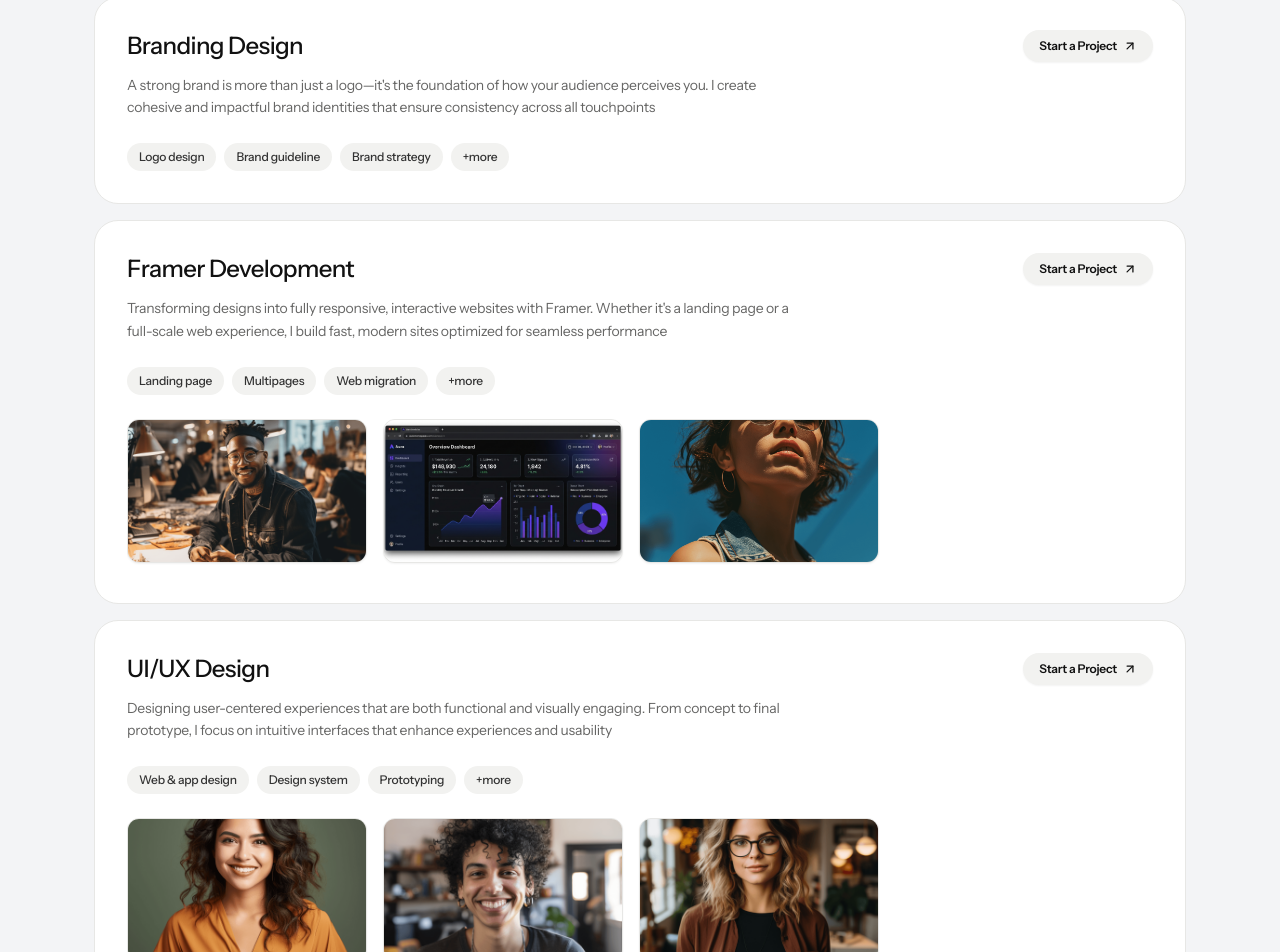
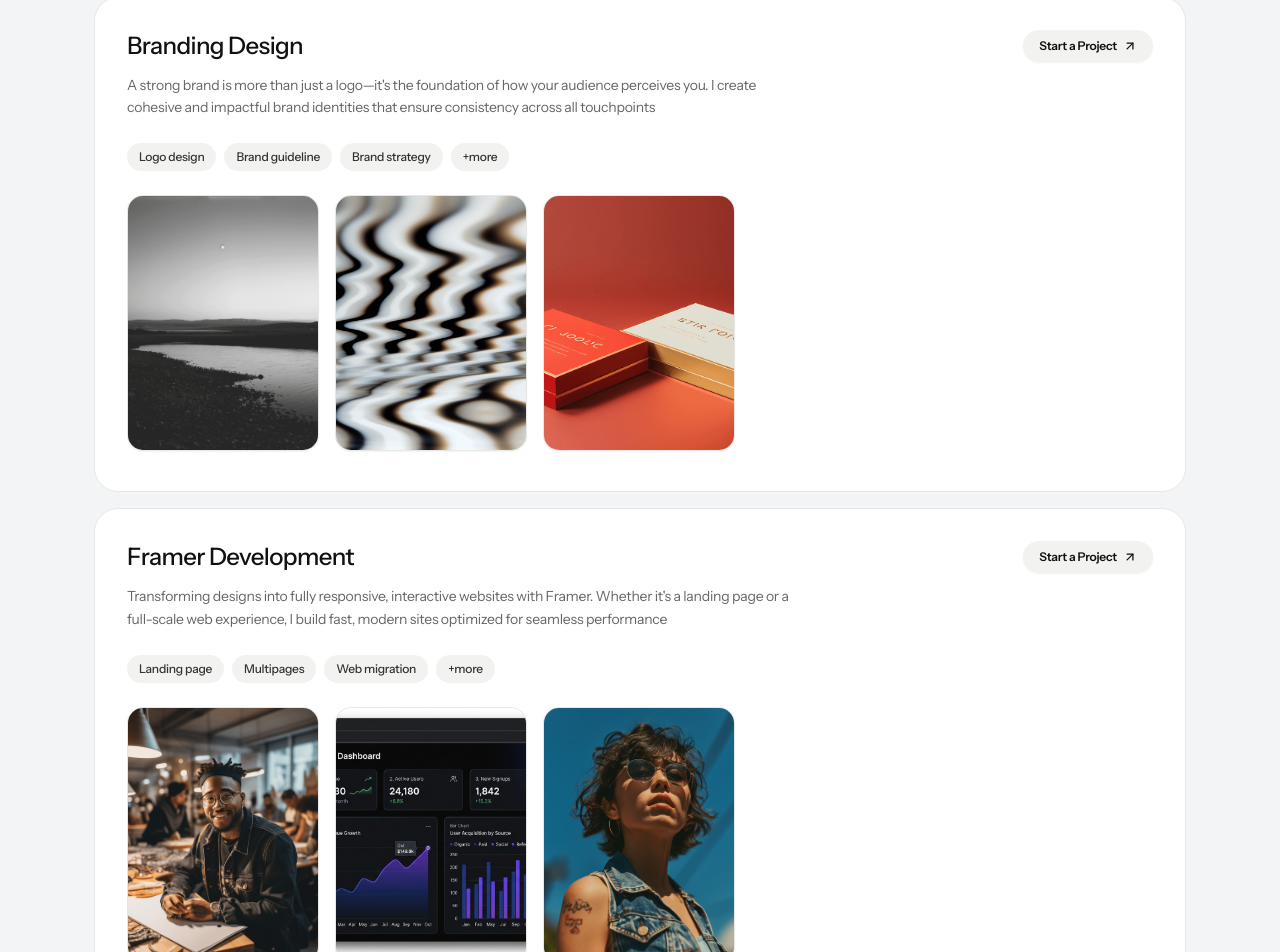
Before and after one commit to TeeJay980/portfolio, a React (Vite) app: page / in a window 1280 px wide. Shown: the part 3499-4451 px from the top of the page. Built offline with nearby package versions, Linux system fonts and the light colour scheme.

Commit message:
style: set service showcase preview mockups to portrait format

```diff
--- a/src/components/sections/Services.jsx
+++ b/src/components/sections/Services.jsx
@@ -103,6 +103,22 @@ export const Services = ({ onOpenBooking }) => {
               </span>
             ))}
           </div>
+
+          {/* Portrait Thumbnail Showcase */}
+          <div className="mt-6 flex items-center gap-4 overflow-x-auto pb-2 scrollbar-none">
+            {['/images/luzia_img_13.png', '/images/luzia_img_14.png', '/images/luzia_img_15.png'].map((imgSrc, i) => (
+              <div
+                key={i}
+                className="rounded-2xl overflow-hidden h-56 sm:h-64 w-40 sm:w-48 border border-[#E7E7E5] flex-shrink-0 bg-[#F2F2F0] shadow-sm hover:scale-[1.02] transition-transform duration-200"
+              >
+                <img
+                  src={imgSrc}
+                  alt="Example work of branding design"
+                  className="w-full h-full object-cover"
+                />
+              </div>
+            ))}
+          </div>
         </motion.div>
 
 
@@ -144,12 +160,12 @@ export const Services = ({ onOpenBooking }) => {
             ))}
           </div>
 
-          {/* Thumbnail row below tags */}
+          {/* Portrait Thumbnail Showcase */}
           <div className="mt-6 flex items-center gap-4 overflow-x-auto pb-2 scrollbar-none">
             {['/images/luzia_img_8.png', '/images/luzia_img_4.webp', '/images/luzia_img_9.png'].map((imgSrc, i) => (
               <div
                 key={i}
-                className="rounded-xl overflow-hidden h-36 w-60 border border-[#E7E7E5] flex-shrink-0 bg-[#F2F2F0] shadow-sm hover:scale-[1.02] transition-transform duration-200"
+                className="rounded-2xl overflow-hidden h-56 sm:h-64 w-40 sm:w-48 border border-[#E7E7E5] flex-shrink-0 bg-[#F2F2F0] shadow-sm hover:scale-[1.02] transition-transform duration-200"
               >
                 <img
                   src={imgSrc}
@@ -200,12 +216,12 @@ export const Services = ({ onOpenBooking }) => {
             ))}
           </div>
 
-          {/* Thumbnail row below tags */}
+          {/* Portrait Thumbnail Showcase */}
           <div className="mt-6 flex items-center gap-4 overflow-x-auto pb-2 scrollbar-none">
             {['/images/luzia_img_10.png', '/images/luzia_img_11.png', '/images/luzia_img_12.png'].map((imgSrc, i) => (
               <div
                 key={i}
-                className="rounded-xl overflow-hidden h-36 w-60 border border-[#E7E7E5] flex-shrink-0 bg-[#F2F2F0] shadow-sm hover:scale-[1.02] transition-transform duration-200"
+                className="rounded-2xl overflow-hidden h-56 sm:h-64 w-40 sm:w-48 border border-[#E7E7E5] flex-shrink-0 bg-[#F2F2F0] shadow-sm hover:scale-[1.02] transition-transform duration-200"
               >
                 <img
                   src={imgSrc}
```
